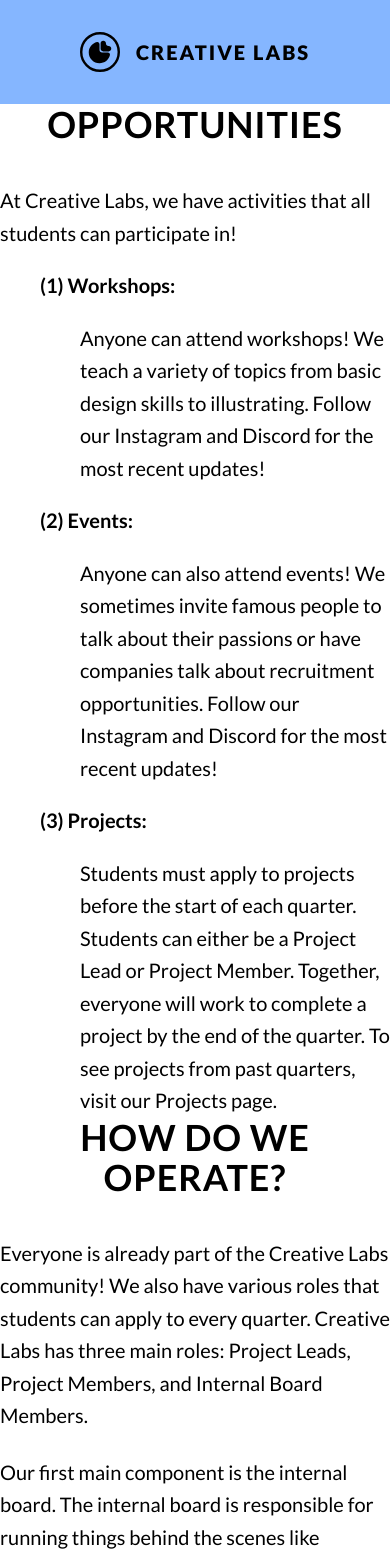
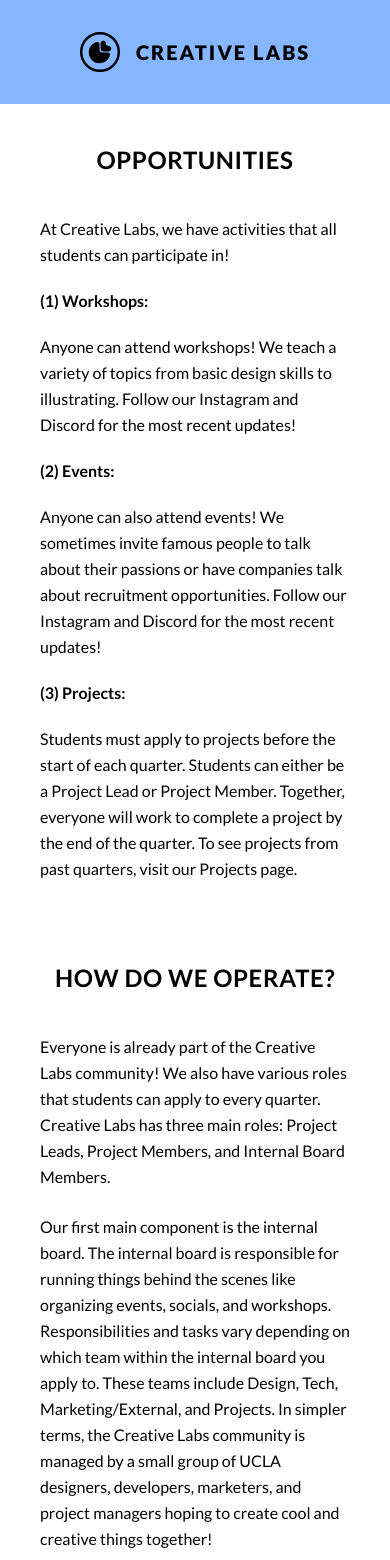
Before and after one commit to UCLA-Creative-Labs/sunshine, a Next.js app: page /join in a window 390 px wide. Shown: the top 1560 px of the page. Built offline with nearby package versions, Linux system fonts and the light colour scheme.

Commit message:
responsive join

```diff
--- a/src/app/join/JoinContent.tsx
+++ b/src/app/join/JoinContent.tsx
@@ -19,7 +19,7 @@ function TeamCard({ className='', title, imgSrc, bgClassName='', description='',
     return (
         <div className={`group space-y-4 ${className}`}>
             <div className={`flex justify-center items-center space-x-4 rounded-xl drop-shadow-lg group-hover:scale-110 transition ease-in-out delay-50 duration-300 ${bgClassName} ${reverse ? 'flex-row-reverse space-x-reverse' : ''}`}>
-                <img src={imgSrc} className="h-1/2 py-4 drop-shadow-xl" />
+                <img src={imgSrc} className="h-[100px] md:h-1/2 py-4 drop-shadow-xl" />
                 <h1 className="text-2xl font-bold">{title}</h1>
             </div>
             <p className="mx-4 tracking-wide leading-relaxed">
@@ -31,27 +31,27 @@ function TeamCard({ className='', title, imgSrc, bgClassName='', description='',
 
 export default function JoinContent() {
     return (
-        <div className="text-black min-w-full">
+        <div className="text-black min-w-full p-10 md:p-20 space-y-20">
             <ContentSection title="OPPORTUNITIES">
-                <div className="flex flex-col space-y-5 [&>*]:text-xl [&>*]:leading-relaxed">
-                    <p className="text-2xl">At Creative Labs, we have activities that all students can participate in!</p>
-                    <p className="text-xl font-bold pl-10">(1) Workshops:</p>
-                    <p className="text-xl pl-20">
+                <div className="flex flex-col space-y-5 [&>*]:text-base md:[&>*]:text-xl [&>*]:leading-relaxed">
+                    <p>At Creative Labs, we have activities that all students can participate in!</p>
+                    <p className="font-bold md:pl-10">(1) Workshops:</p>
+                    <p className=" md:pl-20">
                         Anyone can attend workshops! We teach a variety of topics from basic design skills to illustrating. Follow our Instagram and Discord for the most recent updates!
                     </p>
-                    <p className="text-xl font-bold pl-10">(2) Events:</p>
-                    <p className="text-xl pl-20">
+                    <p className="font-bold md:pl-10">(2) Events:</p>
+                    <p className="md:pl-20">
                         Anyone can also attend events! We sometimes invite famous people to talk about their passions or have companies talk about recruitment opportunities. Follow our Instagram and Discord for the most recent updates!
                     </p>
-                    <p className="text-xl font-bold pl-10">(3) Projects:</p>
-                    <p className="text-xl pl-20">
+                    <p className="font-bold md:pl-10">(3) Projects:</p>
+                    <p className="md:pl-20">
                         Students must apply to projects before the start of each quarter. Students can either be a Project Lead or Project Member. Together, everyone will work to complete a project by the end of the quarter. To see projects from past quarters, visit our Projects page.
                     </p>
                 </div>
             </ContentSection>
 
             <ContentSection title="HOW DO WE OPERATE?">
-                <div className="flex flex-col space-y-6 [&>*]:text-xl [&>*]:leading-relaxed">
+                <div className="flex flex-col space-y-6 md:[&>*]:text-xl [&>*]:leading-relaxed">
                     <p>
                         Everyone is already part of the Creative Labs community! We also have various roles that students can apply to every quarter. Creative Labs has three main roles: Project Leads, Project Members, and Internal Board Members.
                     </p>
@@ -64,8 +64,8 @@ export default function JoinContent() {
                 </div>
             </ContentSection>
 
-            <ContentSection title="MAIN ROLES" centerText={true} titleClassName="text-4xl">
-                <div className="flex items-start w-full space-x-12">
+            <ContentSection title="MAIN ROLES" centerText={true}>
+                <div className="flex flex-col md:flex-row items-start w-full md:space-x-12">
                     <RoleCard
                         imgSrc="/card_icons/pink_thing_scaled.svg"
                         title="Project Lead"
@@ -86,7 +86,7 @@ export default function JoinContent() {
 
             <ContentSection title="INTERNAL BOARD TEAMS" centerText={true} titleClassName="text-4xl">
                 <div className="flex justify-center">
-                    <div className="w-4/5 content-center grid grid-cols-2 gap-12">
+                    <div className="md:w-4/5 content-center grid md:grid-cols-2 gap-12">
                         <TeamCard
                             bgClassName="bg-red-100 group-hover:bg-red-200"
                             title="Design"
--- a/src/components/ContentSection.tsx
+++ b/src/components/ContentSection.tsx
@@ -9,7 +9,7 @@ interface ContentSectionProps {
     titleClassName?: string
 }
 
-export default function ContentSection({ title, children, centerText=false, titleClassName="text-4xl" } : ContentSectionProps) {
+export default function ContentSection({ title, children, centerText=false, titleClassName="text-2xl md:text-4xl" } : ContentSectionProps) {
     return (
     <div className="space-y-10">
         <h1 className={ `text-center ${!centerText && "md:text-start"} ${titleClassName} tracking-wide ${lato.className}` }>
--- a/src/components/TeamCard.tsx
+++ b/src/components/TeamCard.tsx
@@ -18,7 +18,7 @@ interface TeamCardProps {
 
 function TeamCard(props: TeamCardProps): JSX.Element {
   const image = (
-    <div className="w-56 h-56 aspect-w-1 aspect-h-1 mb-4">
+    <div className="w-56 h-36 aspect-w-1 aspect-h-1 mb-4">
       <img
         className="object-cover w-full h-full"
         src={props.data.image}
```
